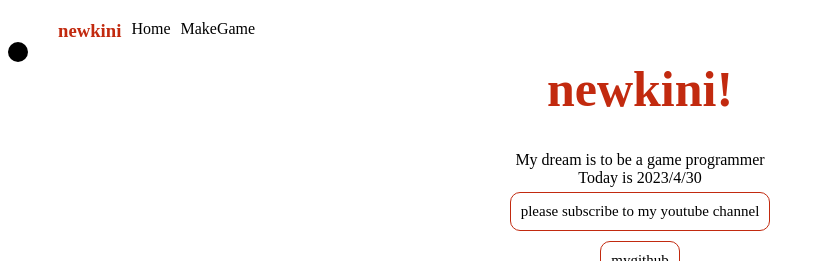
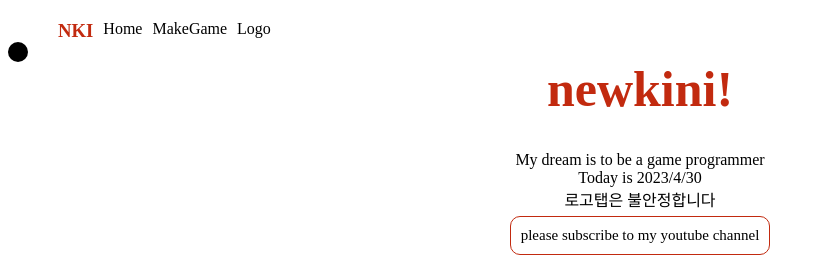
Before and after one commit to newkincode/site, a SvelteKit app: page / in a window 1280 px wide. Shown: the top 261 px of the page, without its empty margins (0-825 px from the left). Built offline with nearby package versions, Linux system fonts and the light colour scheme; a web font is replaced by a local one.

Commit message:
no message

```diff
--- a/src/routes/+layout.svelte
+++ b/src/routes/+layout.svelte
@@ -21,7 +21,6 @@
 
 <div id="mouse-out"></div>
 
-
 <slot />
 
 <style>
--- a/src/routes/+page.svelte
+++ b/src/routes/+page.svelte
@@ -12,6 +12,7 @@
 <h1>newkini!</h1>
 <p>My dream is to be a game programmer<br>
 Today is {todayStr}<br></p>
+<p>로고탭은 불안정합니다</p>
 <a href="https://www.youtube.com/@newkini-dev?sub_confirmation=1"><button>please subscribe to my youtube channel</button></a><br>
 <a href="https://github.com/newkincode"><button>mygithub</button></a><br>
 <a href="https://discord.gg/cNdPGvCgJh"><button>mydiscord</button></a><br>
--- a/src/routes/Header.svelte
+++ b/src/routes/Header.svelte
@@ -6,13 +6,16 @@
     <nav>
         <ul>
             <li>
-                <h3>newkini</h3>
+                <h3>NKI</h3>
             </li>
             <li aria-current={$page.url.pathname === '/' ? 'page' : undefined}>
                 <a href="/">Home</a>
             </li>
             <li aria-current={$page.url.pathname === '/makegame' ? 'page' : undefined}>
                 <a href="/makegame">MakeGame</a>
+            </li>
+            <li aria-current={$page.url.pathname === '/logo' ? 'page' : undefined}>
+                <a href="/logo">Logo</a>
             </li>
         </ul>
     </nav>
--- /dev/null
+++ b/src/routes/logo/+page.svelte
@@ -0,0 +1,5 @@
+<img src="/NKILOGO.svg" alt="기본크기로고", style="width: 836px; height: 404px;">
+<img src="/NKILOGO.svg" alt="작은 크기 로고", style="width: 209px; height: 101px;">
+
+
+<a rel="license" href="http://creativecommons.org/licenses/by-nc-nd/4.0/"><img alt="크리에이티브 커먼즈 라이선스" style="border-width:0" src="https://i.creativecommons.org/l/by-nc-nd/4.0/88x31.png" /></a><br />이 로고는 <a rel="license" href="http://creativecommons.org/licenses/by-nc-nd/4.0/">크리에이티브 커먼즈 저작자표시-비영리-변경금지 4.0 국제 라이선스</a>에 따라 이용할 수 있습니다.(저작권자 : 데뷔마마, newkini)
```
Also changed, not shown: static/NKILOGO.svg (added), 1 other file (tests, documents, lock files or other folders).
